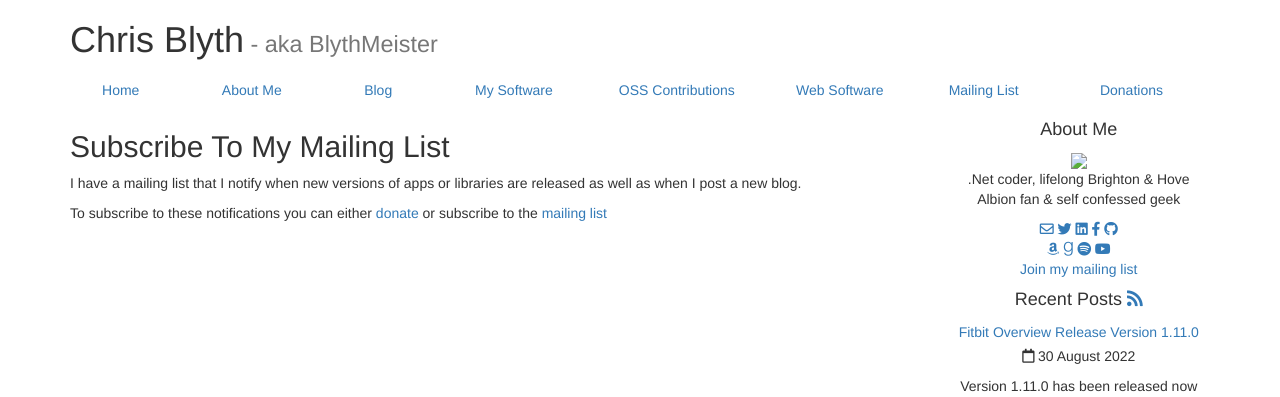
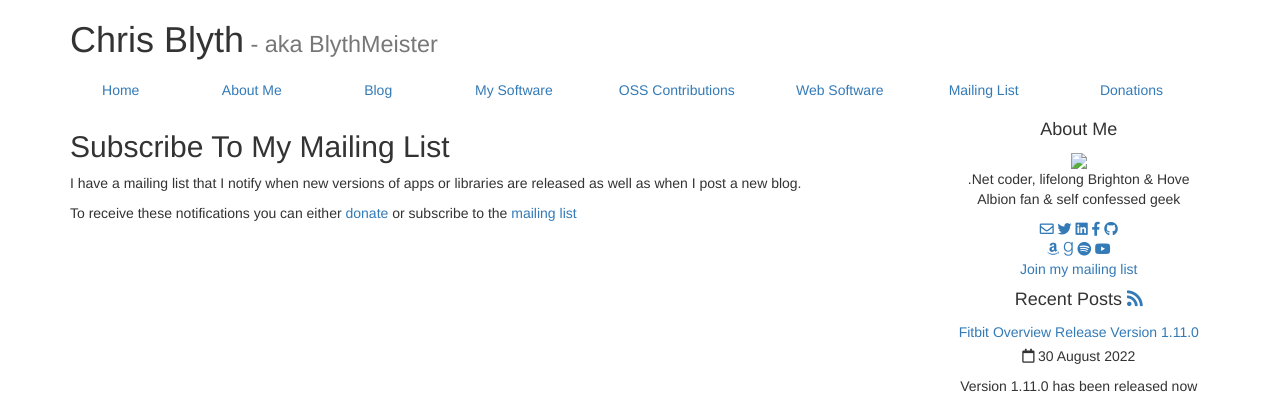
Before and after one commit to BlythMeister/blyth.me.uk, a Jekyll site: the page built from mailing-list/index.md, in a window 1280 px wide. Shown: the top 397 px of the page. Built offline with Jekyll 4.4.1, drawn with Linux system fonts in a browser that asks for light colours; nearby versions of some CDN libraries.

Commit message:
Update index.md

```diff
--- a/mailing-list/index.md
+++ b/mailing-list/index.md
@@ -7,4 +7,4 @@ description: "Subscribe to my mailing list"
 
 I have a mailing list that I notify when new versions of apps or libraries are released as well as when I post a new blog.
 
-To subscribe to these notifications you can either [donate]({{ site.url }}/donations) or subscribe to the [mailing list](https://cdn.forms-content.sg-form.com/e1e9d66b-283c-11ed-82ef-eee2188e6867)
+To receive these notifications you can either [donate]({{ site.url }}/donations) or subscribe to the [mailing list](https://cdn.forms-content.sg-form.com/e1e9d66b-283c-11ed-82ef-eee2188e6867)
```
